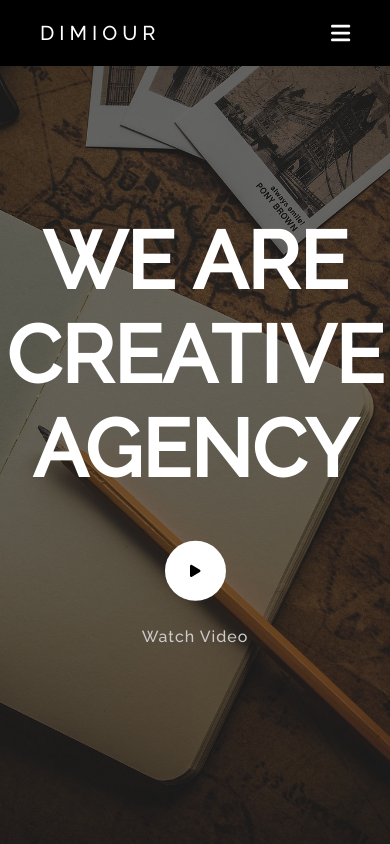
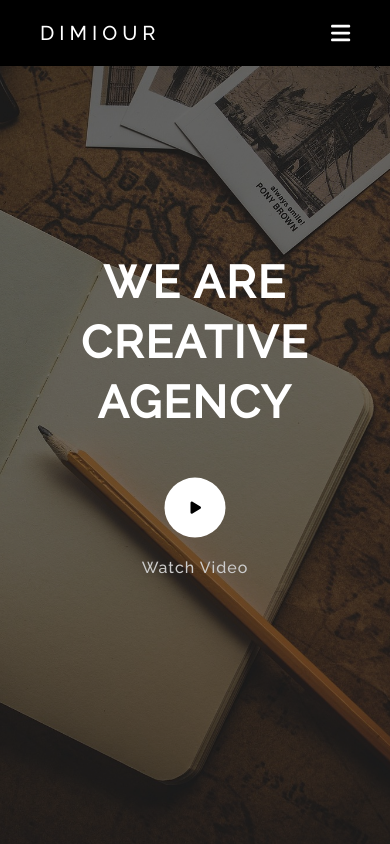
Before and after one commit to Masocher/Dimiour, a Next.js app: page / in a window 390 px wide. Built offline with nearby package versions, Linux system fonts and the light colour scheme.

Commit message:
Responsive The Home's Top Section

```diff
--- a/src/styles/Home-top.module.css
+++ b/src/styles/Home-top.module.css
@@ -61,3 +61,32 @@
     bottom: -150px;
     font-weight: 500;
 }
+
+/* Responsive */
+
+@media (max-width: 1025px) {
+    .title_box {
+        font-size: 65px;
+        width: 80%;
+    }
+}
+
+@media (max-width: 769px) {
+    .title_box {
+        font-size: 60px;
+        width: 100%;
+    }
+}
+
+@media (max-width: 501px) {
+    .title_box {
+        font-size: 45px;
+        letter-spacing: 2px;
+        line-height: 60px;
+        width: 80%;
+    }
+
+    .title_issue {
+        bottom: -165px;
+    }
+}
```
